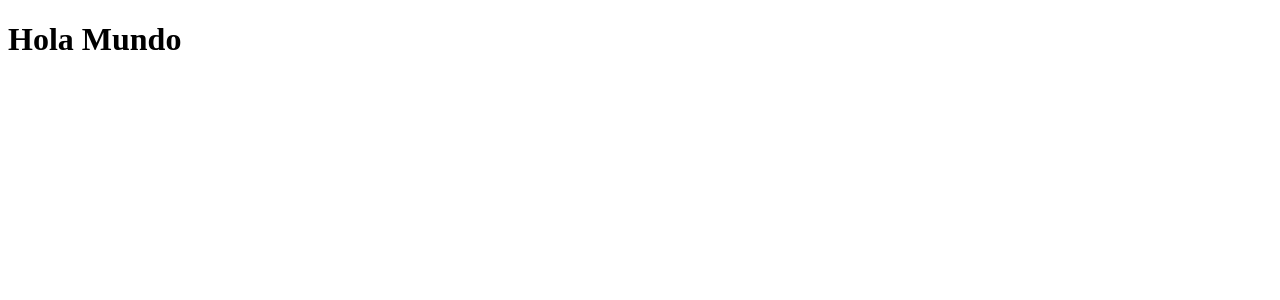
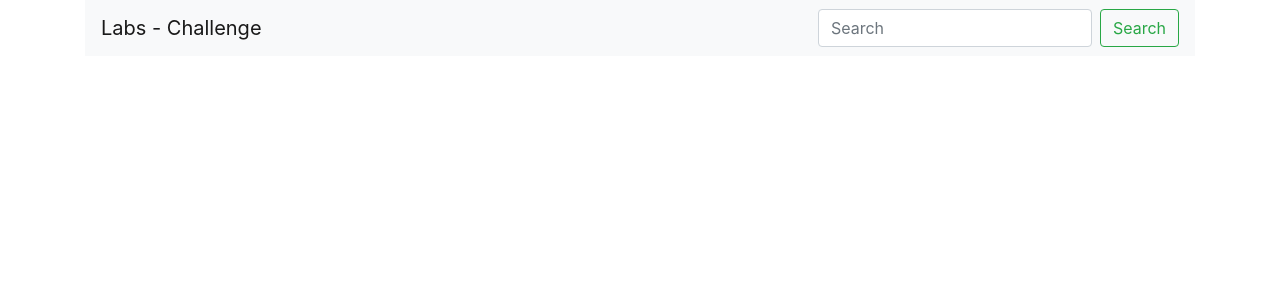
Before and after one commit to diazjuanjo/Labs-Challenge, a React (Create React App) app in the folder client/: page / in a window 1280 px wide. Shown: the top 300 px of the page. Built offline with nearby package versions, Linux system fonts and the light colour scheme.

Commit message:
funcionando la busqueda

```diff
--- a/client/public/index.html
+++ b/client/public/index.html
@@ -10,34 +10,20 @@
       content="Web site created using create-react-app"
     />
     <link rel="apple-touch-icon" href="%PUBLIC_URL%/logo192.png" />
-    <!--
-      manifest.json provides metadata used when your web app is installed on a
-      user's mobile device or desktop. See https://developers.google.com/web/fundamentals/web-app-manifest/
-    -->
+
     <link rel="manifest" href="%PUBLIC_URL%/manifest.json" />
-    <!--
-      Notice the use of %PUBLIC_URL% in the tags above.
-      It will be replaced with the URL of the `public` folder during the build.
-      Only files inside the `public` folder can be referenced from the HTML.
 
-      Unlike "/favicon.ico" or "favicon.ico", "%PUBLIC_URL%/favicon.ico" will
-      work correctly both with client-side routing and a non-root public URL.
-      Learn how to configure a non-root public URL by running `npm run build`.
-    -->
+    <link rel="stylesheet" href="https://stackpath.bootstrapcdn.com/bootstrap/4.5.2/css/bootstrap.min.css" integrity="sha384-JcKb8q3iqJ61gNV9KGb8thSsNjpSL0n8PARn9HuZOnIxN0hoP+VmmDGMN5t9UJ0Z" crossorigin="anonymous">
+
     <title>Labs Challenge</title>
   </head>
   <body>
     <noscript>You need to enable JavaScript to run this app.</noscript>
     <div id="root"></div>
-    <!--
-      This HTML file is a template.
-      If you open it directly in the browser, you will see an empty page.
 
-      You can add webfonts, meta tags, or analytics to this file.
-      The build step will place the bundled scripts into the <body> tag.
+    <script src="https://code.jquery.com/jquery-3.5.1.slim.min.js" integrity="sha384-DfXdz2htPH0lsSSs5nCTpuj/zy4C+OGpamoFVy38MVBnE+IbbVYUew+OrCXaRkfj" crossorigin="anonymous"></script>
+<script src="https://cdn.jsdelivr.net/npm/popper.js@1.16.1/dist/umd/popper.min.js" integrity="sha384-9/reFTGAW83EW2RDu2S0VKaIzap3H66lZH81PoYlFhbGU+6BZp6G7niu735Sk7lN" crossorigin="anonymous"></script>
+<script src="https://stackpath.bootstrapcdn.com/bootstrap/4.5.2/js/bootstrap.min.js" integrity="sha384-B4gt1jrGC7Jh4AgTPSdUtOBvfO8shuf57BaghqFfPlYxofvL8/KUEfYiJOMMV+rV" crossorigin="anonymous"></script>
 
-      To begin the development, run `npm start` or `yarn start`.
-      To create a production bundle, use `npm run build` or `yarn build`.
-    -->
   </body>
 </html>
--- a/client/src/App.js
+++ b/client/src/App.js
@@ -1,10 +1,34 @@
-import React from 'react';
+import React, {useState, useEffect} from 'react';
+import SearchBar from './components/SearchBar';
+import Catalogo from './components/Catalogo';
+
 
 
 function App() {
+
+  const [products, setProducts] = useState([])
+
+  const [ query, setQuery ] = useState('')
+
+  const handleSubmit = e => {
+    e.preventDefault()
+    consultarAPI()
+  }
+  const handleChange = e => setQuery(e.target.value)
+
+  const consultarAPI = async () => {
+
+    const url = `http://localhost:4000/api/search?q=${query}`
+
+    const response = await fetch(url)
+    const data = await response.json()
+    setProducts(data)
+}
+
   return (
-    <div>
-      <h1>Hola Mundo</h1>
+    <div className = "container">
+      <SearchBar handleSubmit={handleSubmit} handleChange={handleChange}/>
+      <Catalogo products = { products }/>
     </div>
   );
 }
--- /dev/null
+++ b/client/src/components/Catalogo.jsx
@@ -0,0 +1,18 @@
+import React from 'react'
+import ProductCard from './ProductCard'
+
+const Catalogo = ({products}) => {
+  console.log(products)
+  return (
+    <div className="row row-cols-1 row-cols-md-3">
+      { products.map( product => (
+        <ProductCard
+          key = { product.id}
+          product = { product }
+        />
+      ))}
+    </div>
+  )
+}
+
+export default Catalogo
--- /dev/null
+++ b/client/src/components/ProductCard.jsx
@@ -0,0 +1,20 @@
+import React from 'react'
+
+const ProductCard = ( {product} ) => {
+
+  const { title, price, currency_id, available_quantity, thumbnail, condition } = product
+
+  return (
+    <div className="col mb-4">
+      <div className="card">
+        <img src={thumbnail} className="card-img-top" alt="..."/>
+        <div className="card-body">
+          <h5 className="card-title">{ title }</h5>
+          <p className="card-text">${ price }</p>
+        </div>
+      </div>
+    </div>
+  )
+}
+
+export default ProductCard
--- /dev/null
+++ b/client/src/components/SearchBar.jsx
@@ -0,0 +1,29 @@
+import React, {useState} from 'react'
+
+const SearchBar = ({ handleSubmit, handleChange }) => {
+
+
+
+  return (
+    <div>
+      <nav className="navbar navbar-light bg-light">
+        <a className="navbar-brand">Labs - Challenge</a>
+        <form
+          className="form-inline"
+          onSubmit={ handleSubmit }
+        >
+          <input
+            className="form-control mr-sm-2"
+            type="search"
+            placeholder="Search"
+            aria-label="Search"
+            onChange={ handleChange }
+          />
+          <button className="btn btn-outline-success my-2 my-sm-0" type="submit">Search</button>
+        </form>
+      </nav>
+    </div>
+  )
+}
+
+export default SearchBar
```
Also changed, not shown: 1 other file (tests, documents, lock files or other folders).
